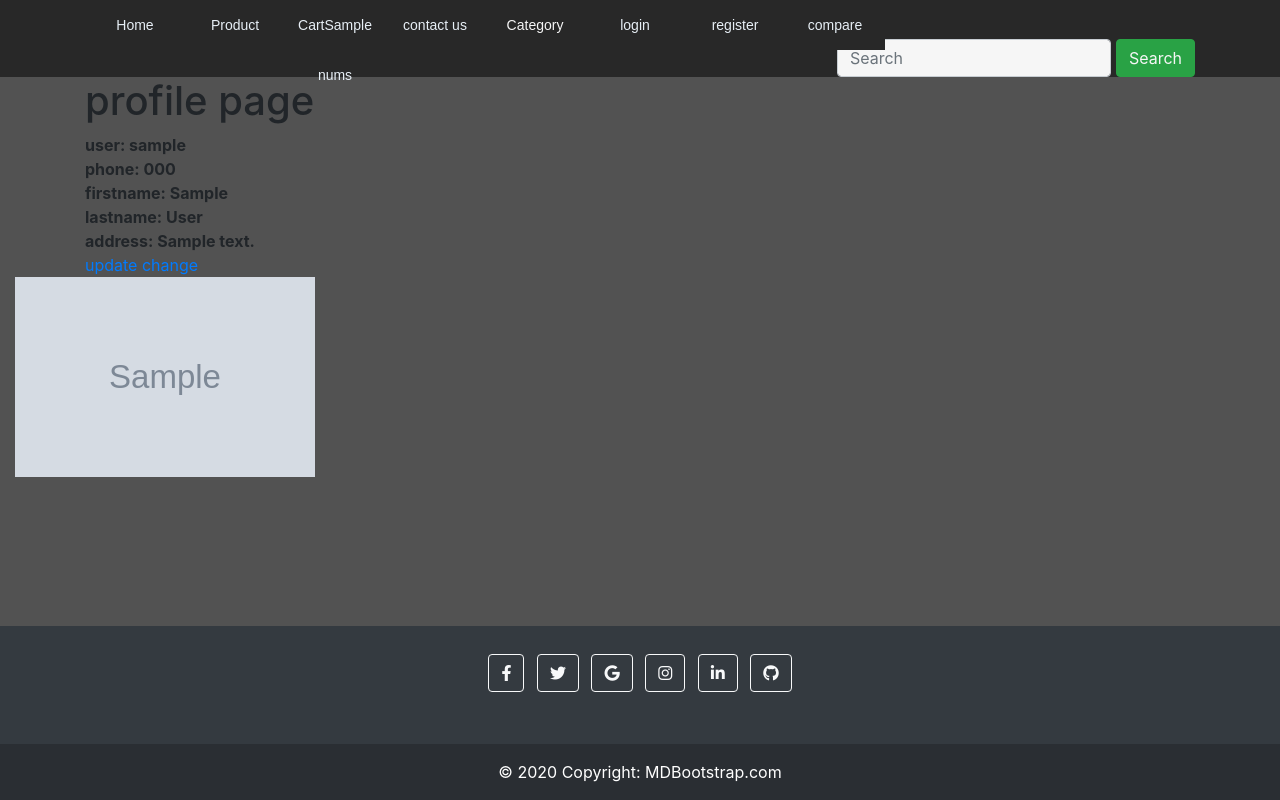
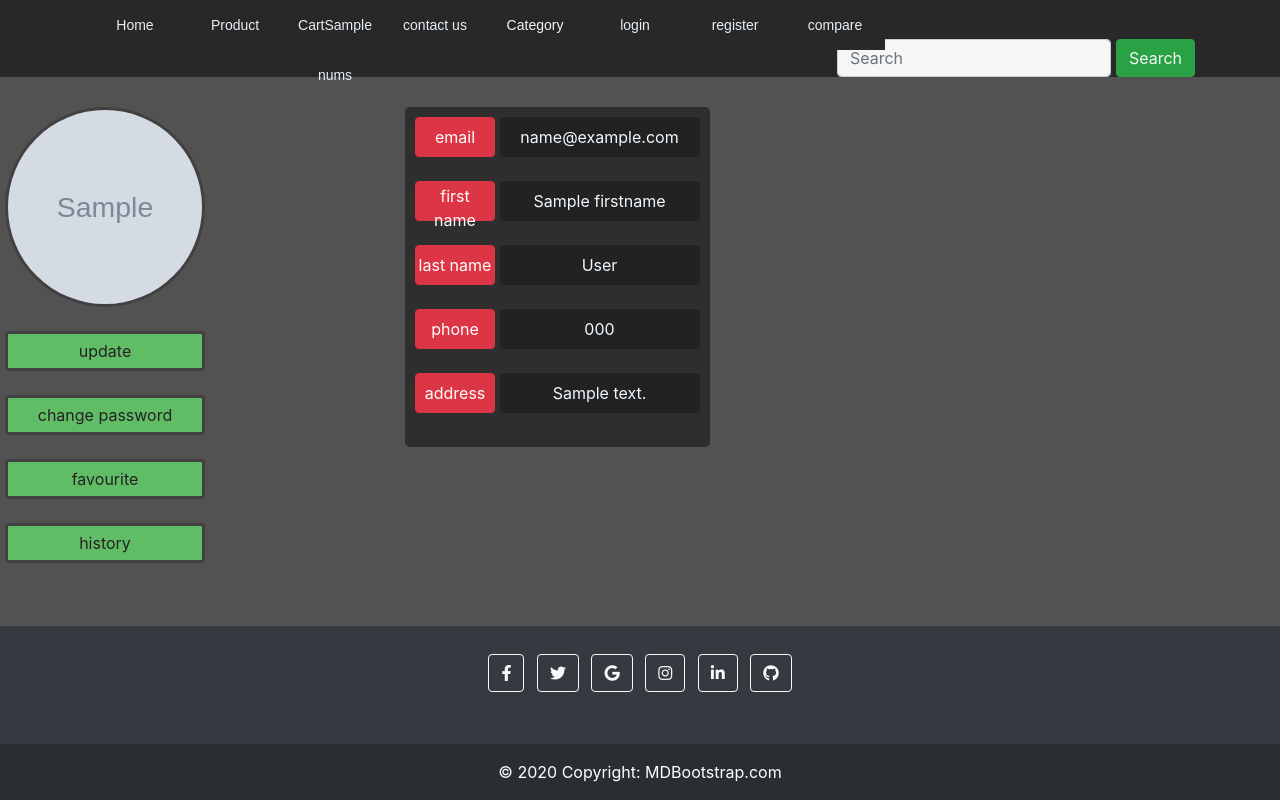
Before and after one commit to pouriael/shop, a Django app: template website/accounts/templates/accounts/profile.html in a window 1280 px wide. Run offline with Django 4.2, Linux system fonts and the light colour scheme; data comes from the database, SQL or seed files in the repository; both versions use the stored data as it was after the commit; the template is opened without the code that fills it: values that come from a table or form of the project are taken from there, most other values are stand-ins (such as "Sample title", 1, 10 or a date in 2020); grey boxes marked "Sample" are stand-in pictures; lists and menus that the app fills with data are empty; parts of the project's set-up code (start-up, migrations or seed data) failed here and were passed over; some libraries are stand-ins or nearby versions.

Commit message:
edit_template_3

```diff
--- a/website/accounts/templates/accounts/profile.html
+++ b/website/accounts/templates/accounts/profile.html
@@ -3,32 +3,31 @@
     profile
 {% endblock title%}
 {% block body %}
-    <div class="container">
-    <h1> profile page </h1>
-    <table>
-        <tr>
-            <th> user: {{Profile.user.username}}</th>
-        </tr>
-        <tr>
-            <th> phone: {{Profile.phone}}</th>
-        </tr>
-        <tr>
-            <th> firstname: {{Profile.user.first_name}}</th>
-        </tr>
-        <tr>
-            <th> lastname: {{Profile.user.last_name}}</th>
-        </tr>
-        <tr>
-            <th> address: {{Profile.address}}</th>
-        </tr>
-    </table>
-    <a href="{% url 'accounts:update' %}"> update </a>
-    <a href="{% url 'accounts:change_password' %}"> change</a>
-</div>
-<div class="col-6">
+    <div style="height:500px;margin-top:30px;margin-left:-10px" class="container">
+        <div style="float:left; padding-right:200px">
+            {% if Profile.profile_image %}
+            <img  src="{{ Profile.profile_image.url }}" alt="" style="width:200px ; height:200px; border-radius:50%;border-style: solid;border-width: 3px;border-color: rgb(66, 64, 64);"><br><br>
+        {% endif %}
+            <button type="submit" class="btn btn" style="background-color:#60bd65; padding-top:20px;height: 40px;width:200px; padding:1.5px;border-style: solid;border-width: 3px;border-color: rgb(66, 64, 64);" ><a style="text-decoration:none;color:rgb(36, 34, 34);" href="{% url 'accounts:update' %}"> update </a> </button> <br><br>
+            <button type="submit" class="btn btn" style="background-color:#60bd65; padding-top:20px;height: 40px;width:200px; padding:1.5px;border-style: solid;border-width: 3px;border-color: rgb(66, 64, 64);" ><a style="text-decoration:none;color:rgb(36, 34, 34);" href="{% url 'accounts:change_password' %}"> change password </a> </button><br><br>
+            <button type="submit" class="btn btn" style="background-color:#60bd65; padding-top:20px;height: 40px;width:200px; padding:1.5px;border-style: solid;border-width: 3px;border-color: rgb(66, 64, 64);" ><a style="text-decoration:none;color:rgb(36, 34, 34);" href="{% url 'accounts:favourite' %}"> favourite</a> </button><br><br>
+            <button type="submit" class="btn btn" style="background-color:#60bd65; padding-top:20px;height: 40px;width:200px; padding:1.5px;border-style: solid;border-width: 3px;border-color: rgb(66, 64, 64);" ><a style="text-decoration:none;color:rgb(36, 34, 34);" href="{% url 'accounts:history' %}"> history </a> </button>
+        </div>
+        <div style="float:left;padding-right:100px;background-color: rgb(47, 46, 46); padding:10px;border-radius: 5px;padding-top:10px">
+                 <button type="text" class="btn btn-danger" style="width:80px; height: 40px; padding:1.5px;" >email</button> <button type="submit" class="btn btn" style="background-color:#00000042; padding-top:20px;height: 40px;width:200px; padding:1.5px;color:aliceblue;" > {{Profile.user.email}} </button> <br><br>
+                 <button type="text" class="btn btn-danger" style="width:80px; height: 40px; padding:1.5px;" >first name</button> <button type="submit" class="btn btn" style="background-color:#00000042; padding-top:20px;height: 40px;width:200px; padding:1.5px;color:aliceblue;" > {{Profile.user.firstname}} </button> <br><br>
+                 <button type="text" class="btn btn-danger" style="width:80px; height: 40px; padding:1.5px;" >last name</button> <button type="submit" class="btn btn" style="background-color:#00000042; padding-top:20px;height: 40px;width:200px; padding:1.5px;color:aliceblue;" > {{Profile.user.lastname}} </button> <br><br>
+                 <button type="text" class="btn btn-danger" style="width:80px; height: 40px; padding:1.5px;" >phone</button> <button type="submit" class="btn btn" style="background-color:#00000042; padding-top:20px;height: 40px;width:200px; padding:1.5px;color:aliceblue;" > {{Profile.phone}} </button> <br><br>
+                 <button type="text" class="btn btn-danger" style="width:80px; height: 40px; padding:1.5px;" >address</button> <button type="submit" class="btn btn" style="background-color:#00000042; padding-top:20px;height: 40px;width:200px; padding:1.5px;color:aliceblue;" > {{Profile.address}} </button> <br><br>
+        </div>
+        <div>
+
+        </div>
+
+    </div>
+{% endblock body %}
+
+
     {% if Profile.profile_image %}
         <img src="{{ Profile.profile_image.url }}" alt="" style="width:300px ; height:200px">
     {% endif %}
-
-</div>
-{% endblock body %}
```
Also changed, not shown: website/db.sqlite3.
